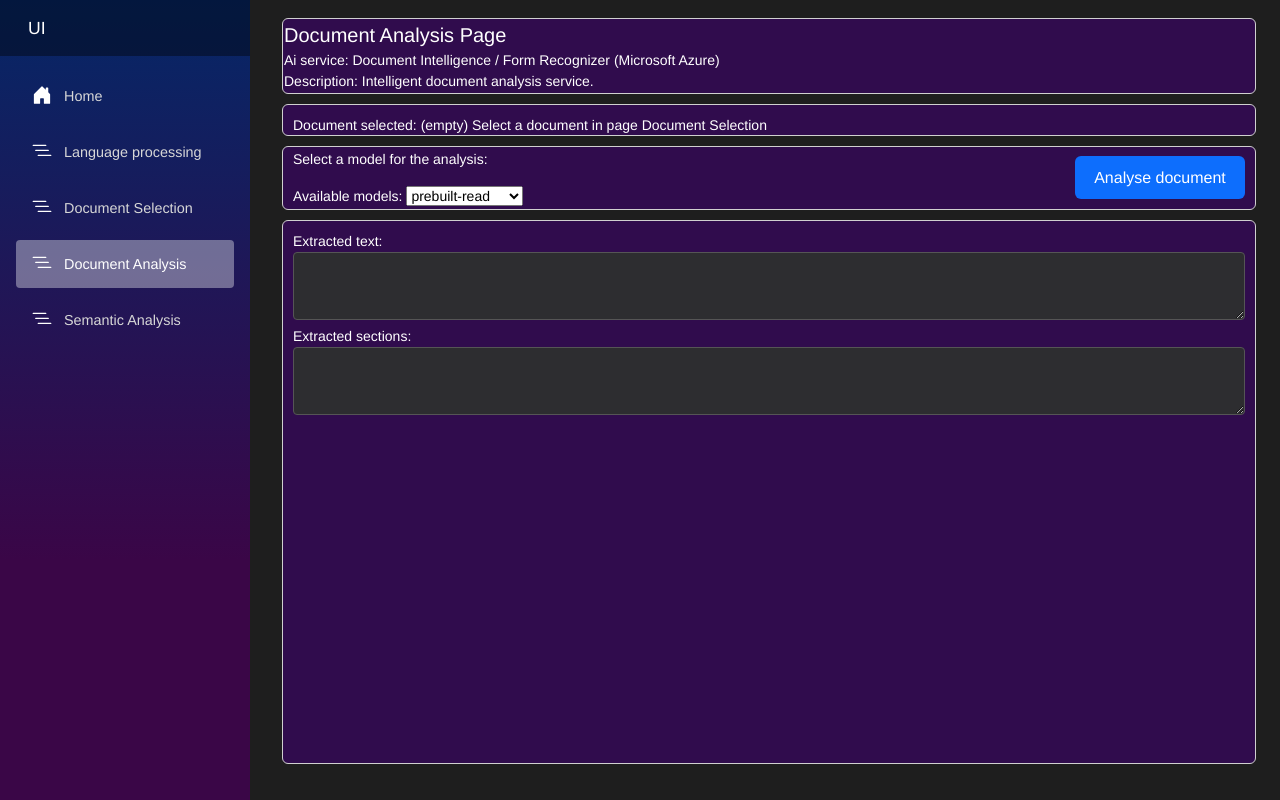
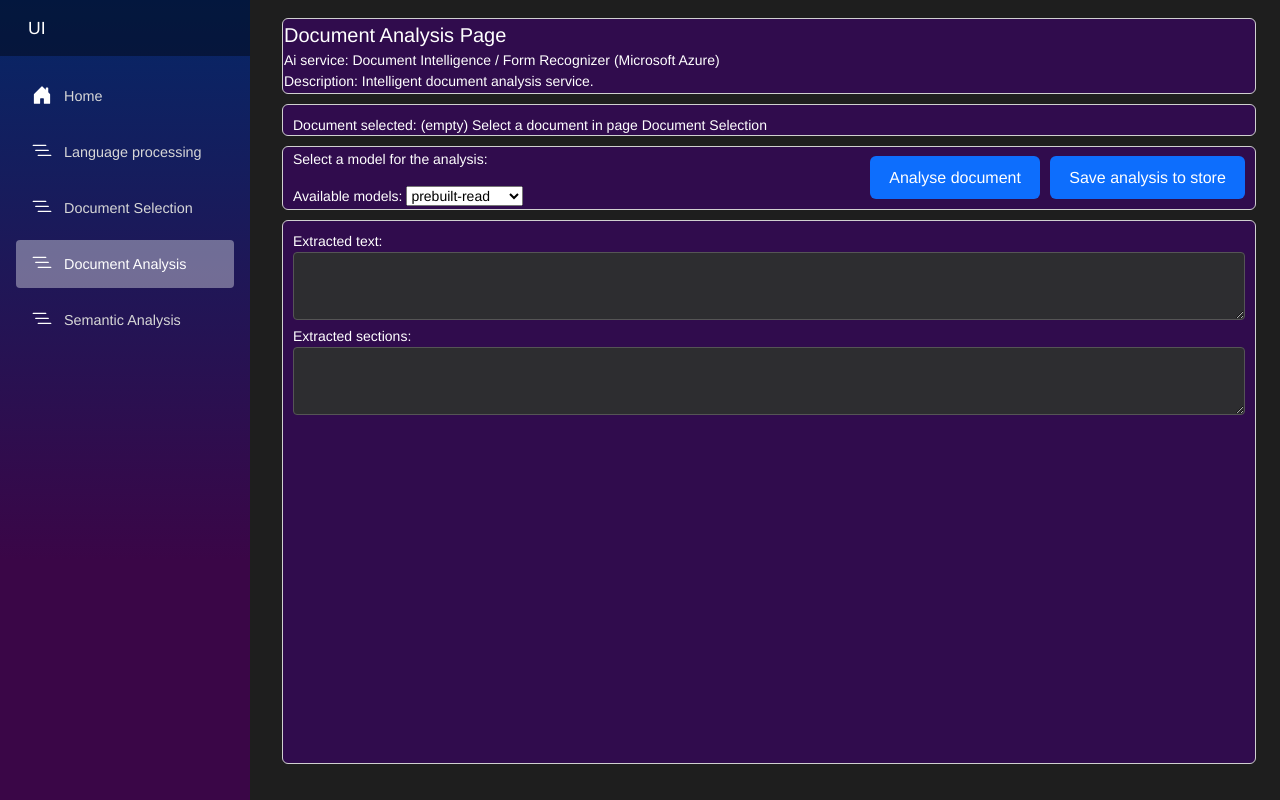
Before and after one commit to GuyHarel-Dev/Foundry-Project-02, an ASP.NET Core app: page /document-analysis in a window 1280 px wide. Run offline with ASP.NET Core 8, Linux system fonts and the light colour scheme; style sheets or scripts are compiled from the project's sources.

Commit message:
refact (ui): documente analysis layout

```diff
--- a/DemoAzAI.Blazor/Components/Pages/DocumentAnalysis.razor
+++ b/DemoAzAI.Blazor/Components/Pages/DocumentAnalysis.razor
@@ -38,6 +38,7 @@
             </select>
         </div>
 
+        <div class="model-selection-buttons">
             <div class="model-analysis">
                 <form @onsubmit="AnalyzeDocument">
 
@@ -50,7 +51,28 @@
                         <LoadingPanel Message="Sending document to ai document analysis model..." />
                     }
                 </form>
+
+
             </div>
+
+
+            <div class="model-save-store">
+                <form @onsubmit="SaveAnalysisToStore">
+
+                    <button type="submit" class="ask-button">
+                        <span>Save analysis to store</span>
+                    </button>
+
+                    @if (sendDocumentAnalysBusy)
+                    {
+                        <LoadingPanel Message="Savind document analysis to application store..." />
+                    }
+                </form>
+
+
+            </div>
+        </div>
+
 
     </div>
 
--- a/DemoAzAI.Blazor/Components/Pages/DocumentAnalysis.razor.cs
+++ b/DemoAzAI.Blazor/Components/Pages/DocumentAnalysis.razor.cs
@@ -83,7 +83,10 @@ public partial class DocumentAnalysis
         return result.Value;
     }
 
+   private async Task SaveAnalysisToStore()
+    {
 
+    }
 
     private void DisplayDocument(DocumentAnalysisResult? result)
     {
--- a/DemoAzAI.Blazor/Components/Pages/DocumentAnalysis.razor.css
+++ b/DemoAzAI.Blazor/Components/Pages/DocumentAnalysis.razor.css
@@ -34,6 +34,9 @@
         align-items: center;
     }
 
-    .page-area .model-analysis {
-        margin-left: auto;
-    }
+        .page-area .model-selection-area .model-selection-buttons {
+            margin-left: auto;
+            display: flex;
+            align-items: center;
+            gap: 10px
+        }
```
Lines whose indentation alone changed are shown as unchanged.
